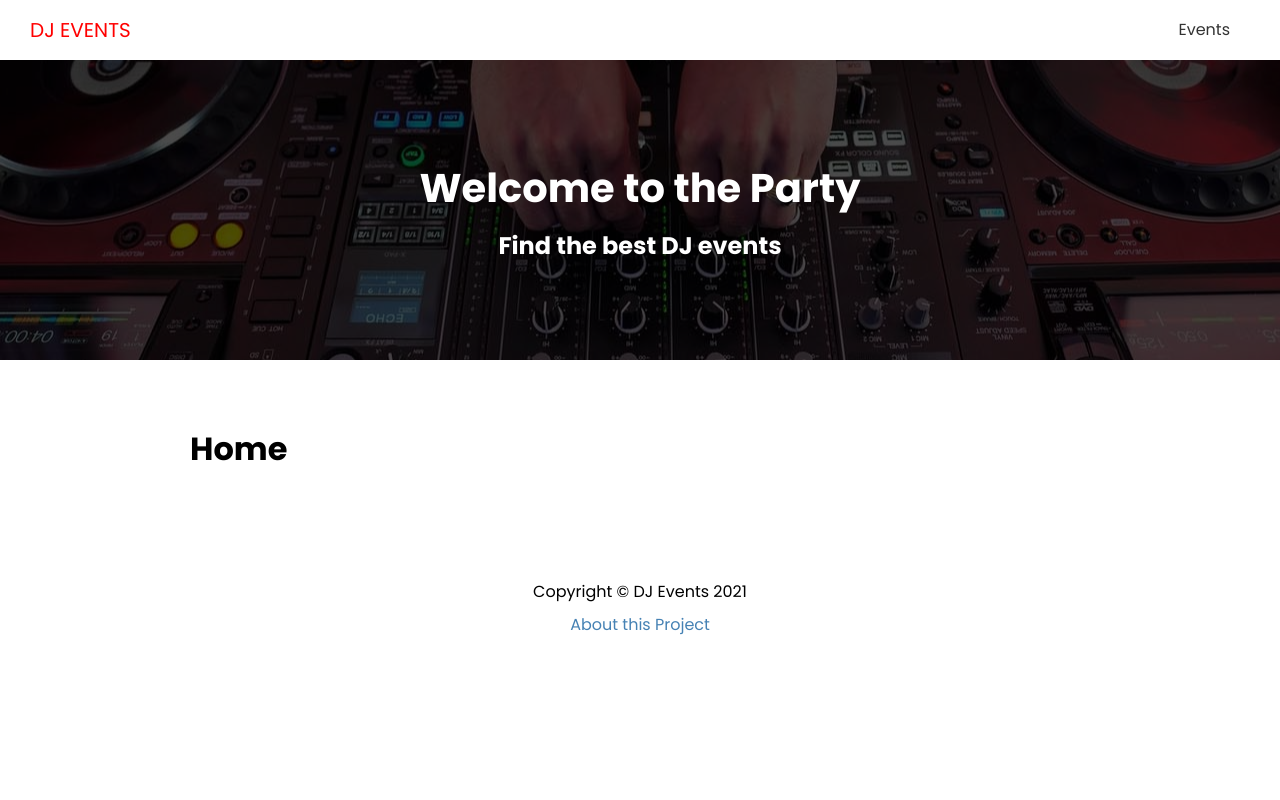
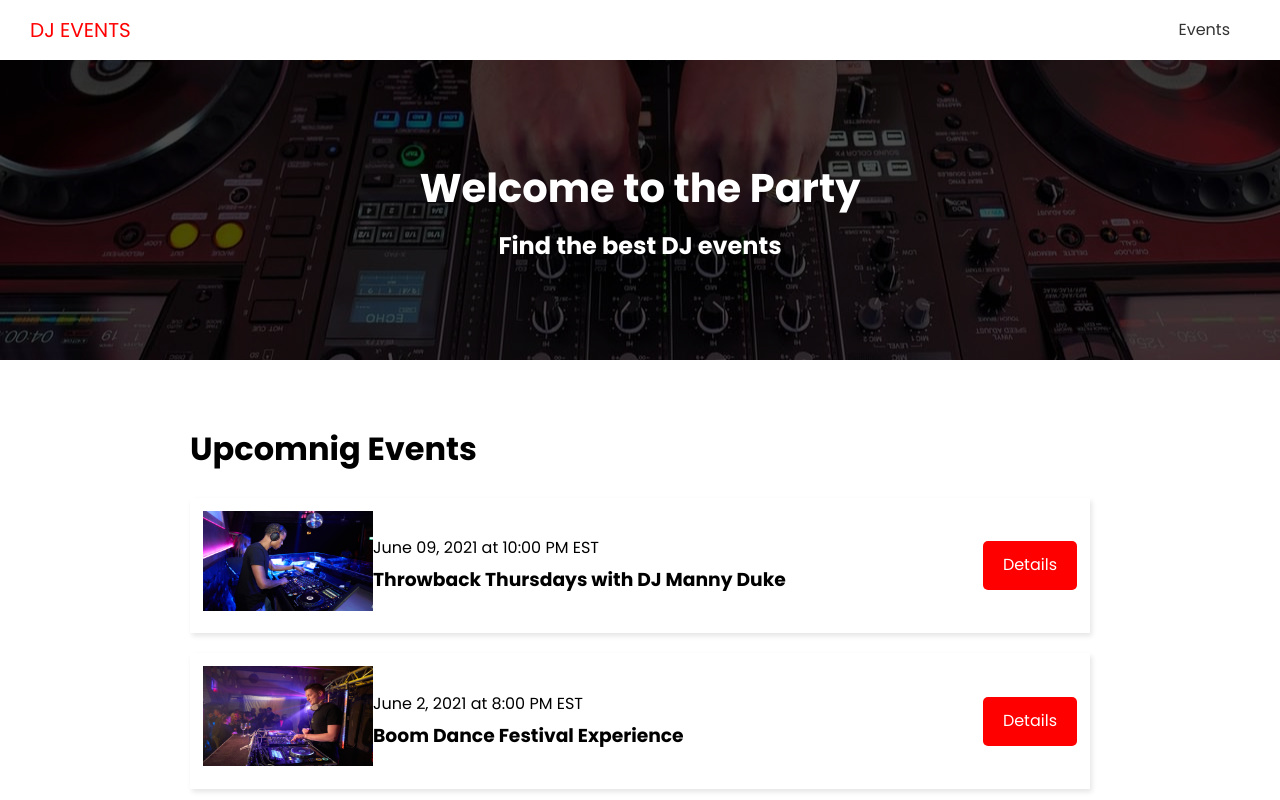
Before and after one commit to Timmy03/nextjs, a Next.js app: page / in a window 1280 px wide. Shown: the top 800 px of the page. Built offline with nearby package versions, Linux system fonts and the light colour scheme; no server answers.

Commit message:
Daily Save

```diff
--- /dev/null
+++ b/components/EventItem.js
@@ -0,0 +1,31 @@
+import React from "react";
+import Link from "next/link";
+import Image from "next/image";
+import styles from "@/styles/EventItem.module.css";
+
+function EventItem({ evt }) {
+  return (
+    <div className={styles.event}>
+      <div className={styles.image}>
+        <Image
+          src={evt.image ? evt.image : "/images/event-default.png"}
+          width={170}
+          height={100}
+        />
+      </div>
+      <div className={styles.info}>
+        <span>
+          {evt.date} at {evt.time}
+        </span>
+        <h3>{evt.name}</h3>
+      </div>
+      <div className={styles.link}>
+        <Link href={`/events/${evt.slug}`}>
+          <a className="btn">Details</a>
+        </Link>
+      </div>
+    </div>
+  );
+}
+
+export default EventItem;
--- /dev/null
+++ b/config/index.js
@@ -0,0 +1,2 @@
+export const API_URL =
+  process.env.NEXT_PUBLIC_API_URL || "http://localhost:3000";
--- a/jsconfig.json
+++ b/jsconfig.json
@@ -3,7 +3,8 @@
         "baseUrl": ".",
         "paths": {
             "@/components/*": ["components/*"],
-            "@/styles/*": ["styles/*"]
+            "@/styles/*": ["styles/*"],
+            "@/config/*": ["config/*"]
         }
     }
 }
--- a/pages/index.js
+++ b/pages/index.js
@@ -1,10 +1,31 @@
 import Head from "next/head";
+import Link from "next/link";
 import Layout from "@/components/Layout";
+import EventItem from "@/components/EventItem";
+import { API_URL } from "@/config/index";
 
-export default function HomePage() {
+export default function HomePage({ events }) {
   return (
     <Layout>
-      <h1>Home</h1>
+      <h1>Upcomnig Events</h1>
+      {events.length === 0 && <h3>No Events to Show</h3>}
+      {events.map((evt) => (
+        <EventItem key={evt.id} evt={evt} />
+      ))}
+      {events.length > 0 && (
+        <Link href="/events">
+          <a className="btn-secondary">View All Events</a>
+        </Link>
+      )}
     </Layout>
   );
 }
+
+export async function getServerSideProps() {
+  const res = await fetch(`${API_URL}/api/events`);
+  const events = await res.json();
+
+  return {
+    props: { events: events.slice(0, 3) },
+  };
+}
--- /dev/null
+++ b/styles/Event.module.css
@@ -0,0 +1,32 @@
+.event {
+  position: relative;
+  padding-top: 40px;
+}
+
+.event h3 {
+  font-size: 25px;
+}
+
+.event p {
+  margin: 10px 0;
+}
+
+.image {
+  margin-bottom: 20px;
+}
+
+.controls {
+  position: absolute;
+  right: 30px;
+  top: 0;
+}
+
+.delete {
+  margin-left: 20px;
+  color: red;
+}
+
+.back {
+  display: block;
+  margin-top: 40px;
+}
--- /dev/null
+++ b/styles/EventItem.module.css
@@ -0,0 +1,28 @@
+.event {
+  display: flex;
+  justify-content: space-between;
+  align-items: center;
+  margin: 20px 0;
+  padding: 13px;
+  box-shadow: 2px 3px 5px rgba(0, 0, 0, 0.1);
+}
+
+.img {
+  flex: 1;
+  margin: 10px;
+}
+
+.info {
+  flex: 2;
+}
+
+@media (max-width: 600px) {
+  .event {
+    flex-direction: column;
+    text-align: center;
+  }
+
+  .info {
+    margin-bottom: 20px;
+  }
+}
```
Also changed, not shown: pages/events/[slug].js (+18 -2 lines), pages/events/index.js (+17 -4 lines).
